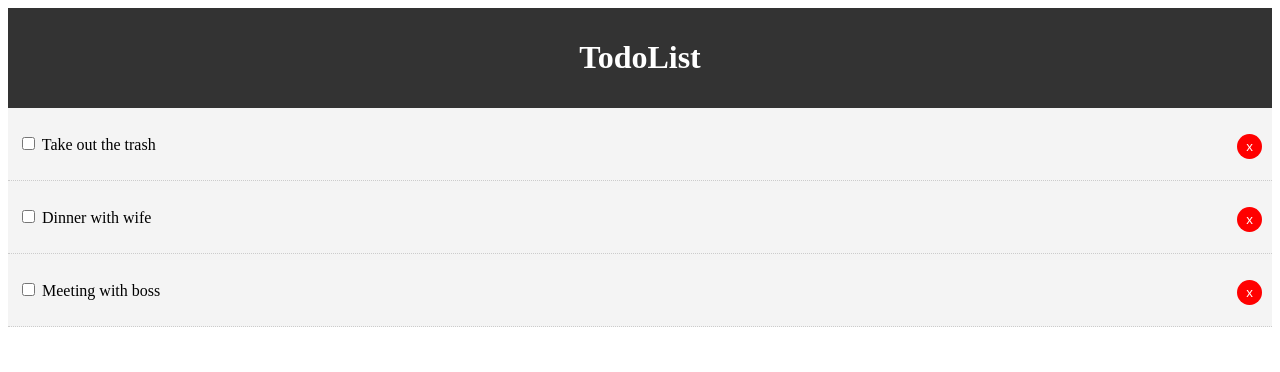
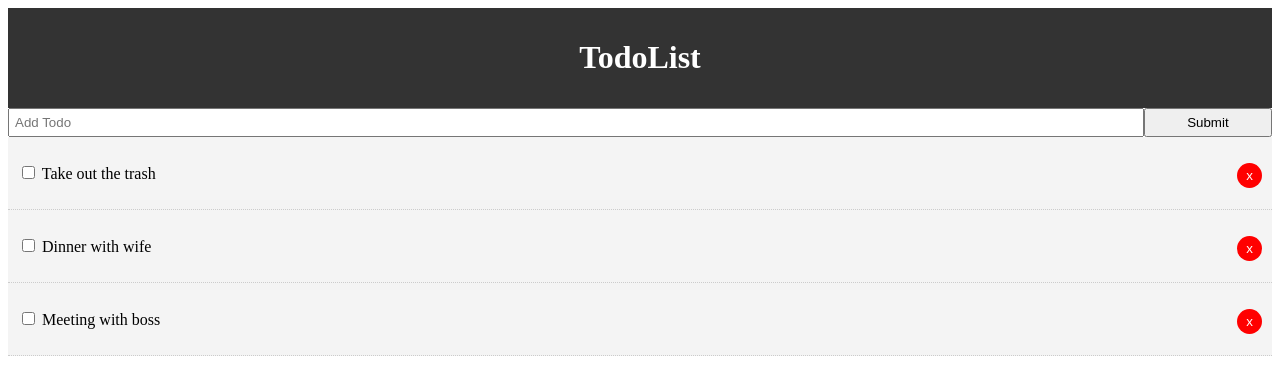
Before and after one commit to RdotSilva/React-Todo-List, a React (Create React App) app: page / in a window 1280 px wide. Shown: the top 372 px of the page. Built offline with nearby package versions, Linux system fonts and the light colour scheme.

Commit message:
Import AddTodo to App.js and add to render method

```diff
--- a/src/App.js
+++ b/src/App.js
@@ -1,6 +1,7 @@
 import React, { Component } from "react";
 import Header from "./components/layout/Header";
 import Todos from "./components/Todos";
+import AddTodo from "./components/AddTodo";
 
 class App extends Component {
   state = {
@@ -46,6 +47,7 @@ class App extends Component {
     return (
       <div className='App'>
         <Header />
+        <AddTodo />
         <Todos
           todos={this.state.todos}
           markComplete={this.markComplete}
```
